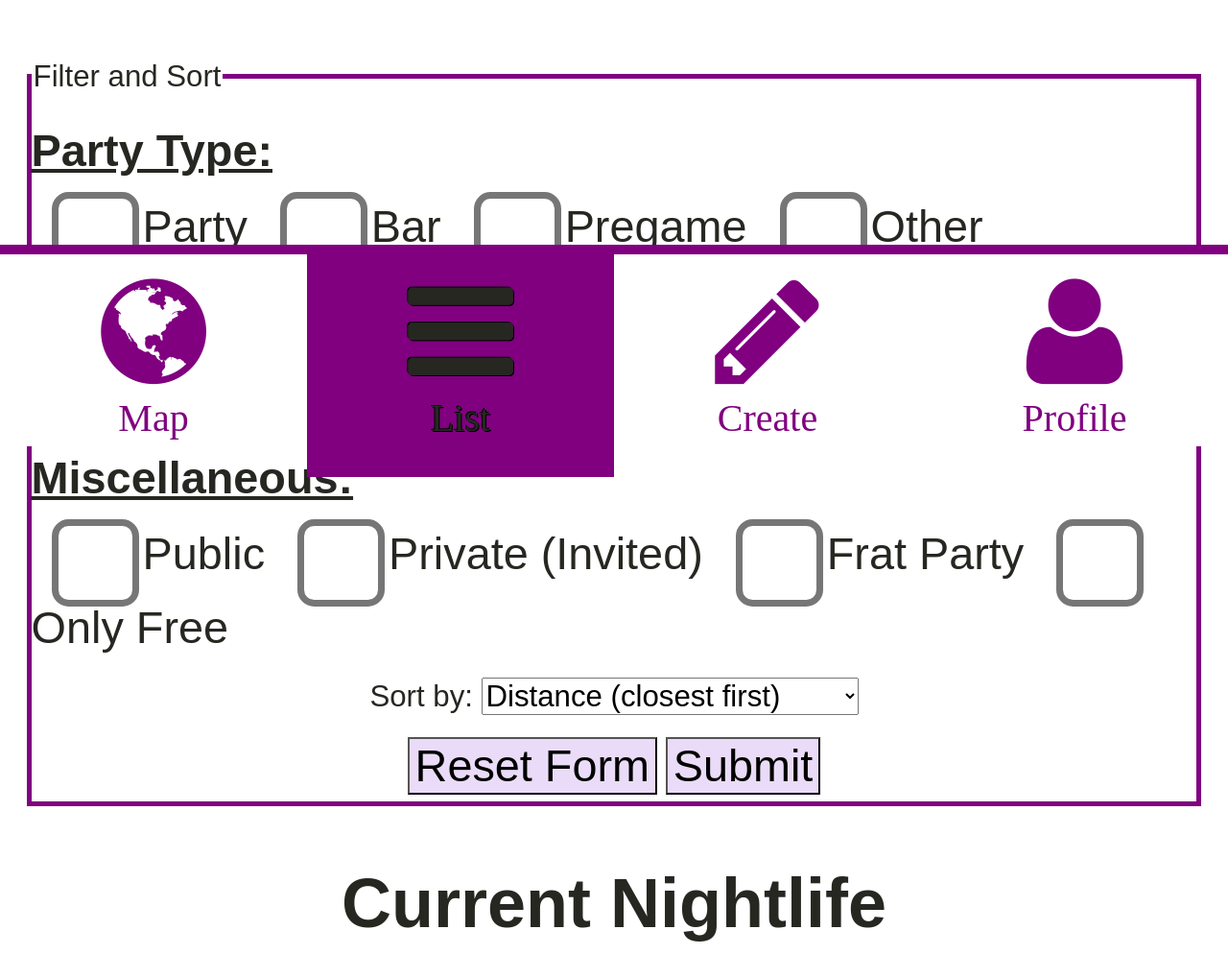
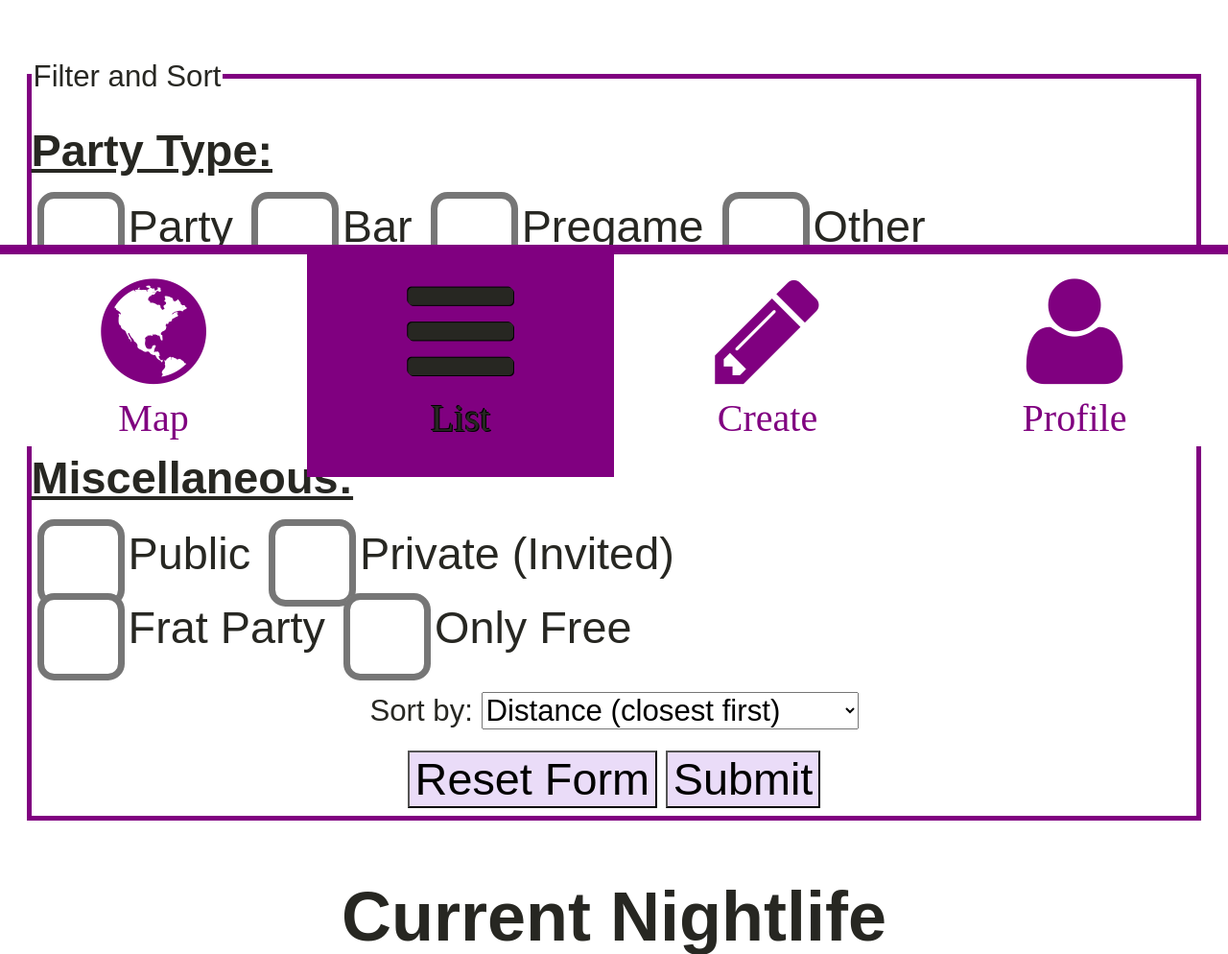
Before and after one commit to jmoore315/HCIProj, a PHP site: page /list.html in a window 1280 px wide. Shown: the part 335-1329 px from the top of the page at 96% size. Run offline with PHP 8.4, Linux system fonts and the light colour scheme.

Commit message:
test page

```diff
--- a/list.html
+++ b/list.html
@@ -38,6 +38,7 @@
 								<span class="filter-section-title">Miscellaneous:</span><br/>
 								<input type="checkbox" name="party-misc" value="party"> Public
 								<input type="checkbox" name="party-misc" value="bar"> Private (Invited)
+								<br/>
 								<input type="checkbox" name="party-misc" value="pregame"> Frat Party
 								<input type="checkbox" name="party-misc" value="other"> Only Free
 							</div>
--- a/style.css
+++ b/style.css
@@ -229,7 +229,7 @@ input[type=checkbox]
   padding: 30px;
     z-index:1;
     margin: 30px;
-    margin-left: 60px;
+    margin-left: 45px;
 }
 .filter-section-title {
 	text-decoration: underline;
```
